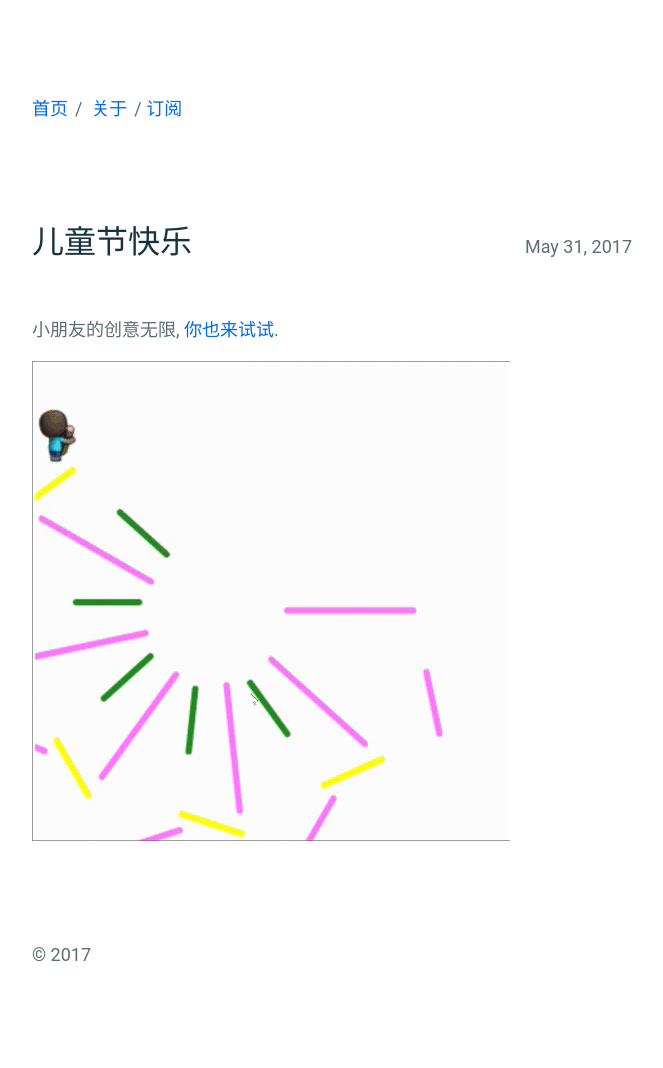
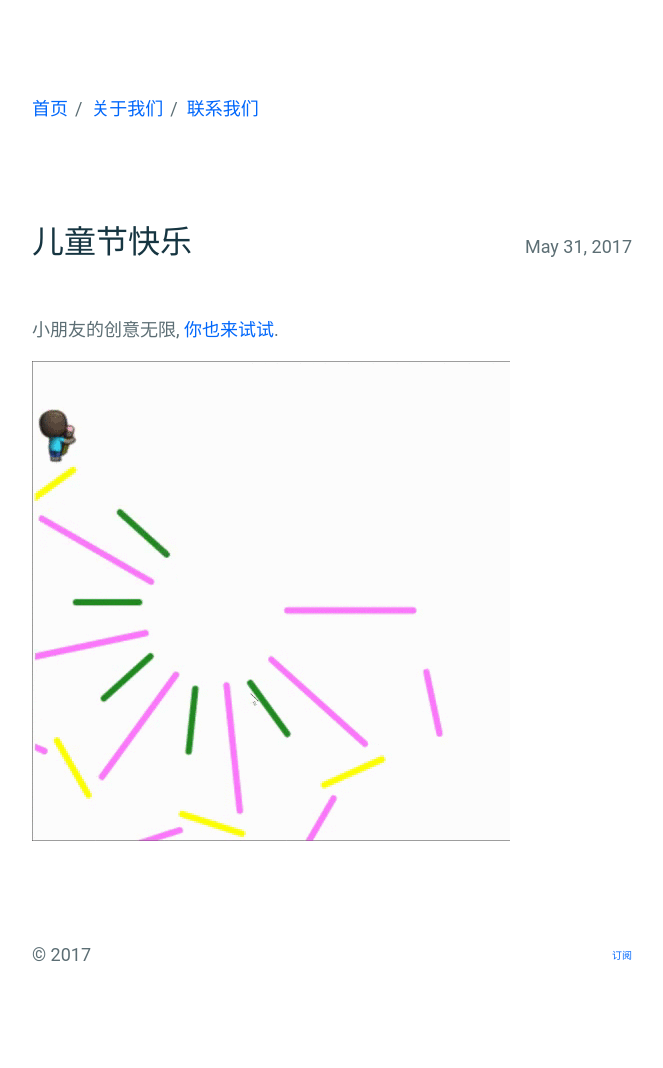
Before and after one commit to changershen/Code.org, a Jekyll site: the page built from _posts/2017-06-01-happy-childrens-day.markdown, in a window 1280 px wide. Shown: the whole page, without its empty margins (308-971 px from the left). Built offline with Jekyll 4.4.1, drawn with Linux system fonts in a browser that asks for light colours; some web fonts are replaced.

Commit message:
fixed layout

```diff
--- a/_includes/footer.html
+++ b/_includes/footer.html
@@ -1,3 +1,3 @@
 <footer class="c-page__footer">
-    <p>&copy; {{ 'now' | date: '%Y' }}</p>
+    <p>&copy; {{ 'now' | date: '%Y' }}</p> <a href="{{ "/feed.xml" | prepend: site.baseurl }}">订阅</a>
 </footer>
--- a/_includes/header.html
+++ b/_includes/header.html
@@ -1,5 +1,5 @@
 <header class="c-page__header">
     <p>
-        <a href="{{ "/" | prepend: site.baseurl }}">首页</a><span class="u-separate"></span> <a href="{{ "/about/" | prepend: site.baseurl }}">关于</a><span class="u-separate"></span><a href="{{ "/feed.xml" | prepend: site.baseurl }}">订阅</a>
+        <a href="{{ "/" | prepend: site.baseurl }}">首页</a><span class="u-separate"></span> <a href="{{ "/about/" | prepend: site.baseurl }}">关于我们</a><span class="u-separate"></span> <a href="{{ "/contact/" | prepend: site.baseurl }}">联系我们</a>
     </p>
 </header>
```
